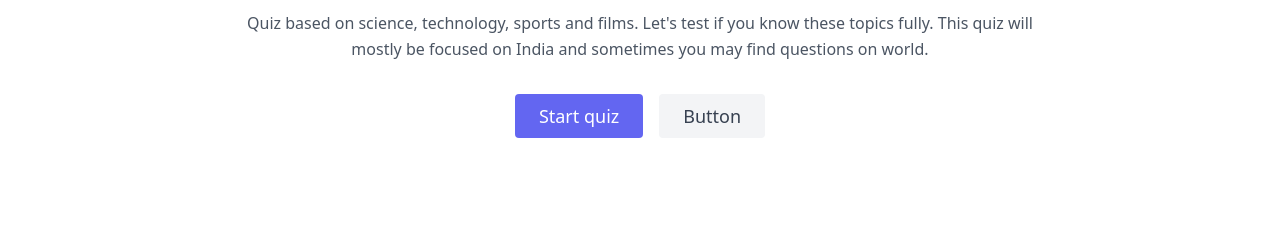
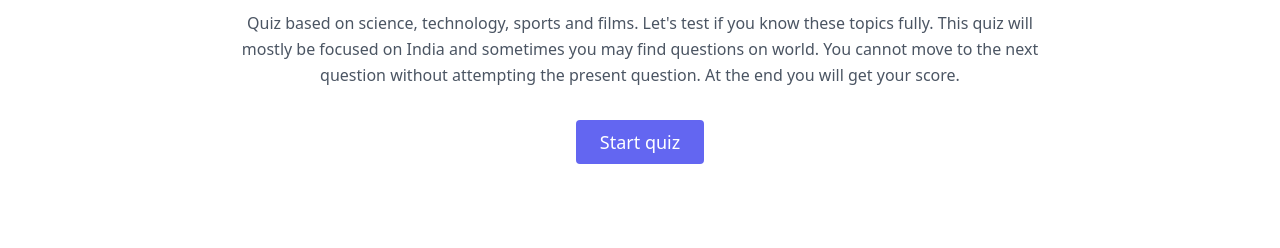
Before and after one commit to ayushshaw90/quiz, a website: page welcome.html in a window 1280 px wide. Shown: the part 558-806 px from the top of the page. Drawn offline with nearby package versions, Linux system fonts and the light colour scheme; files whose address does not match are found by name.

Commit message:
removed unused button and updated rules

```diff
--- a/welcome.html
+++ b/welcome.html
@@ -30,12 +30,12 @@
                 <h1 class="title-font sm:text-4xl text-3xl mb-4 font-medium text-gray-900">Quiz-Miscellaneous</h1>
                 <p class="mb-8 leading-relaxed">
                     Quiz based on science, technology, sports and films. Let's test if you know these topics fully. This quiz will mostly be focused on India and sometimes you may find questions on world.
+                    You cannot move to the next question without attempting the present question. At the end you will get your score.
                 </p>
                 <div class="flex justify-center">
                     <button
                         class="inline-flex text-white bg-indigo-500 border-0 py-2 px-6 focus:outline-none hover:bg-indigo-600 rounded text-lg" id="start_quiz">Start quiz</button>
-                    <button
-                        class="ml-4 inline-flex text-gray-700 bg-gray-100 border-0 py-2 px-6 focus:outline-none hover:bg-gray-200 rounded text-lg">Button</button>
+
                 </div>
             </div>
         </div>
```
